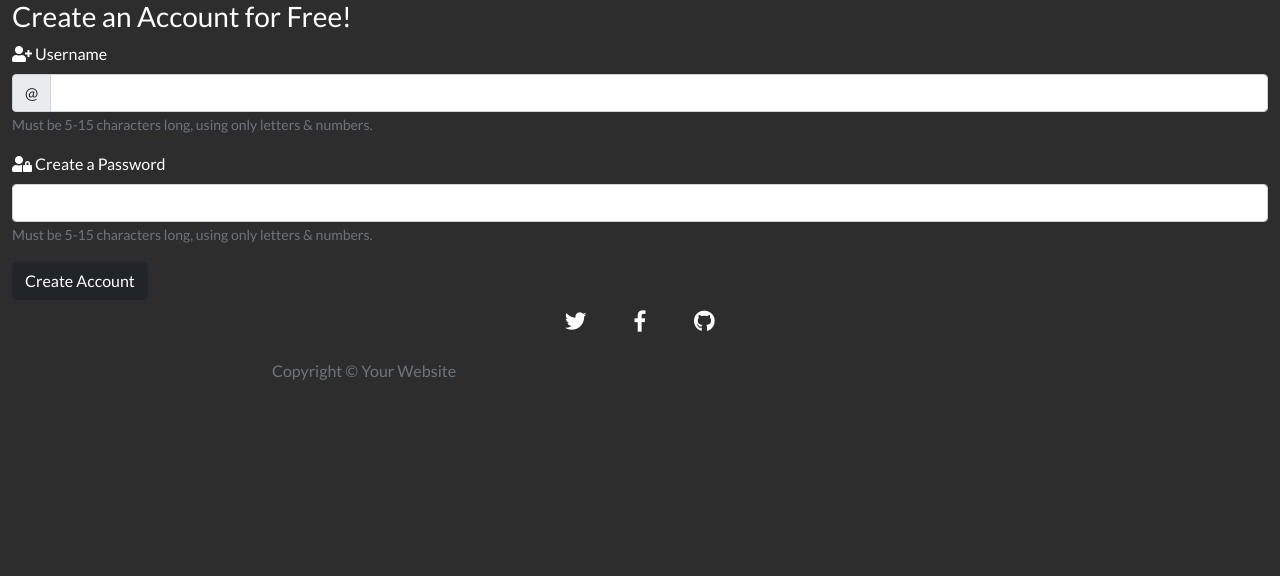
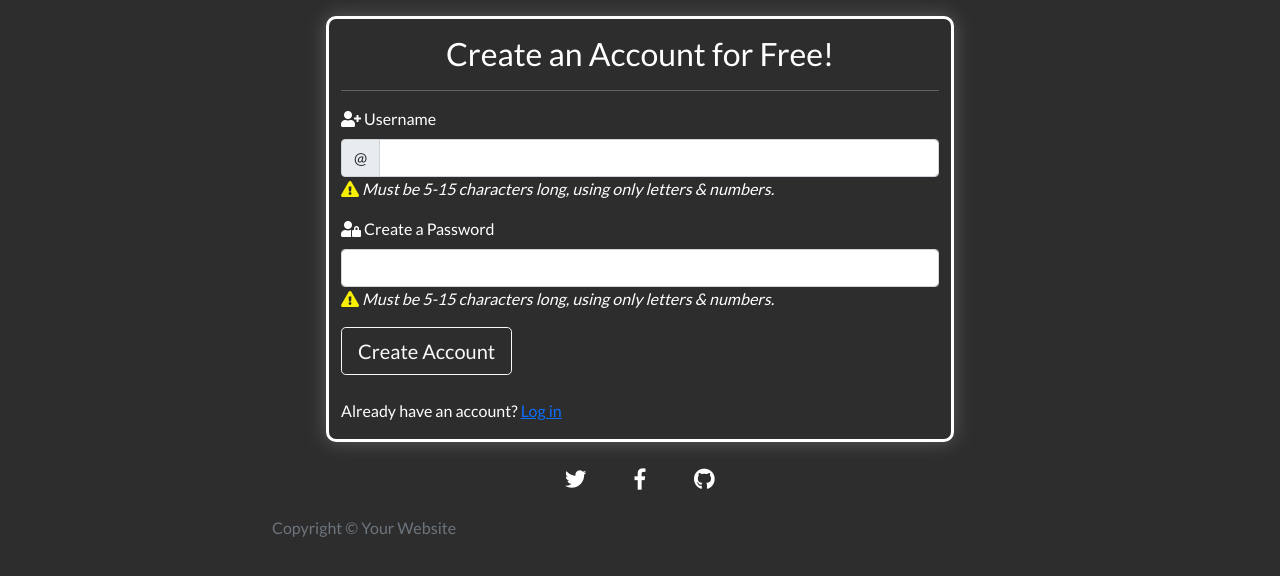
Before and after one commit to aryan008/recovery-test, a Flask app: page /create_account in a window 1280 px wide. Shown: the part 42-618 px from the top of the page. Run offline with Flask 2, Linux system fonts and the light colour scheme; some libraries are stand-ins or nearby versions.

Commit message:
style to login and create account

```diff
--- a/static/css/style.css
+++ b/static/css/style.css
@@ -55,7 +55,7 @@ button {
 }
 
 /*---pw_change.html---*/
-.password-div {
+.password-div, .login-div, .create-account-div {
     border: 3px solid rgb(255,255,255);
     border-radius: 10px;
     box-shadow: 0px 0px 20px rgba(100, 100, 100, 0.877);
--- a/templates/create_account.html
+++ b/templates/create_account.html
@@ -1,31 +1,50 @@
 {% extends "base.html" %}
 {% block content %}
 
-    <h3 class="center-align">Create an Account for Free!</h3>
-
+    <div class="container-fluid">
+        <div class="row">
+            <div class="col-6 offset-3 mt-3 mb-3 create-account-div">
+                <h2 class="text-center mt-3 mb-3">Create an Account for Free!</h2>
+                <hr class="featurette-divider">
                 <form method="POST" action="{{ url_for('create_account') }}">
                     <div class="mb-3">
                         <i class="fas fa-user-plus"></i>
                         <label for="validationCustomUsername" class="form-label">Username</label>
                         <div class="input-group has-validation">
                             <span class="input-group-text" id="inputGroupPrepend">@</span>
-                <input type="text" id="username" name="username" class="form-control" minlength="5" maxlength="15" pattern="^[a-zA-Z0-9]{5,15}$" id="validationCustomUsername" aria-describedby="inputGroupPrepend" required>
+                            <input type="text" id="username" name="username" class="form-control" minlength="5"
+                                maxlength="15" pattern="^[a-zA-Z0-9]{5,15}$" id="validationCustomUsername"
+                                aria-describedby="inputGroupPrepend" required>
                             <div class="invalid-feedback">Please create a username.</div>
                         </div>
                         <div class="col-auto">
-                <span id="usernameHelpInline" class="form-text">Must be 5-15 characters long, using only letters & numbers.</span>
+                        <!--https://fontawesome.com/v5.15/icons/exclamation-triangle?style=solid-->
+                        <i class="fas fa-exclamation-triangle form-warning-img"></i>
+                        <i><em><span id="passwordHelpInline" id="form-text">Must be 5-15 characters long, using only letters & numbers.</span></em></i>
                         </div>
                     </div>
                     <div class="mb-3">
                         <i class="fas fa-user-lock"></i>
                         <label for="password" class="form-label">Create a Password</label>
-            <input type="password" id="password" name="password" class="form-control" minlength="5" maxlength="15" pattern="^[a-zA-Z0-9]{5,15}$" aria-describedby="passwordHelpBlock" required>
+                        <input type="password" id="password" name="password" class="form-control" minlength="5"
+                            maxlength="15" pattern="^[a-zA-Z0-9]{5,15}$" aria-describedby="passwordHelpBlock" required>
                         <div class="col-auto">
-                <span id="passwordHelpInline" class="form-text">Must be 5-15 characters long, using only letters & numbers.</span>
+                        <!--https://fontawesome.com/v5.15/icons/exclamation-triangle?style=solid-->
+                        <i class="fas fa-exclamation-triangle form-warning-img"></i>
+                        <i><em><span id="passwordHelpInline" id="form-text">Must be 5-15 characters long, using only letters & numbers.</span></em></i>
                         </div>
                     </div>
-        <button type="submit" class="btn btn-dark">Create Account</button>
+                    <button type="submit" class="btn btn-outline-light btn-lg">Create Account</button>
                 </form>
+                <br>
+                <div>
+                <p>Already have an account?
+                    <a href="{{ url_for('login') }}" class="light-blue-text text-darken-4">Log in</a>
+                </p>
+            </div>
+            </div>
+        </div>
+    </div>
 
 
 {% endblock %}
```
Also changed, not shown: templates/login.html (+17 -6 lines). Lines whose indentation alone changed are shown as unchanged.
